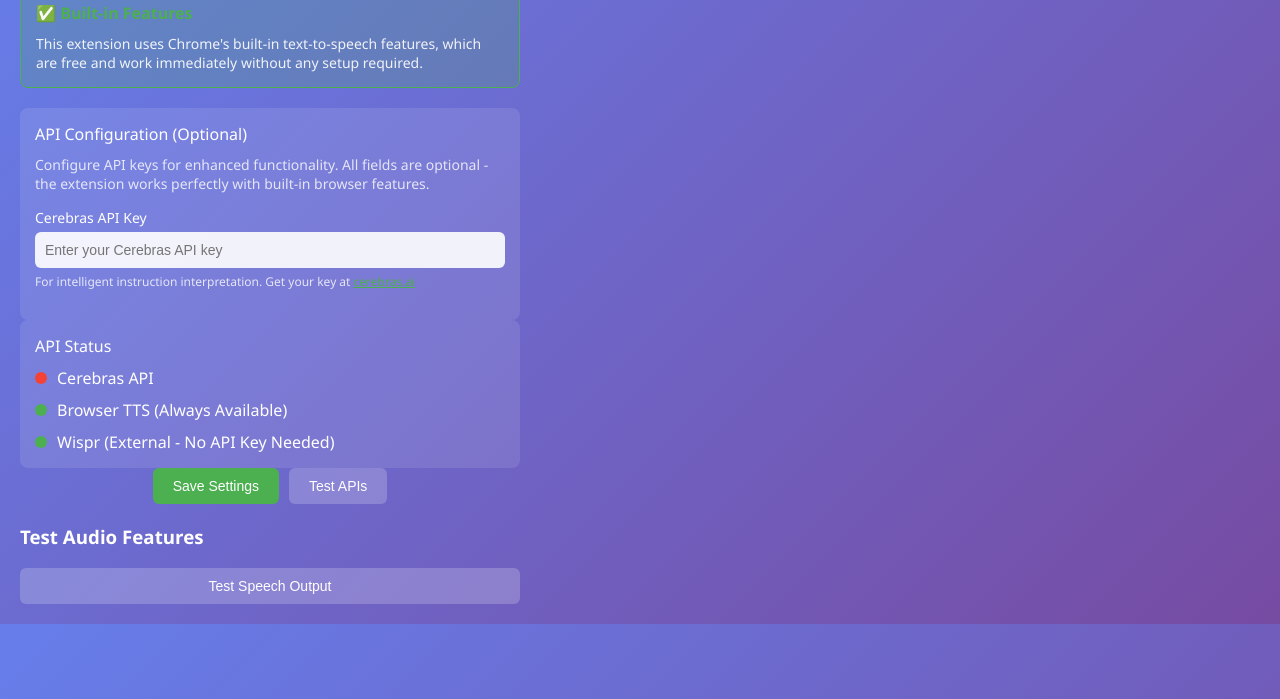
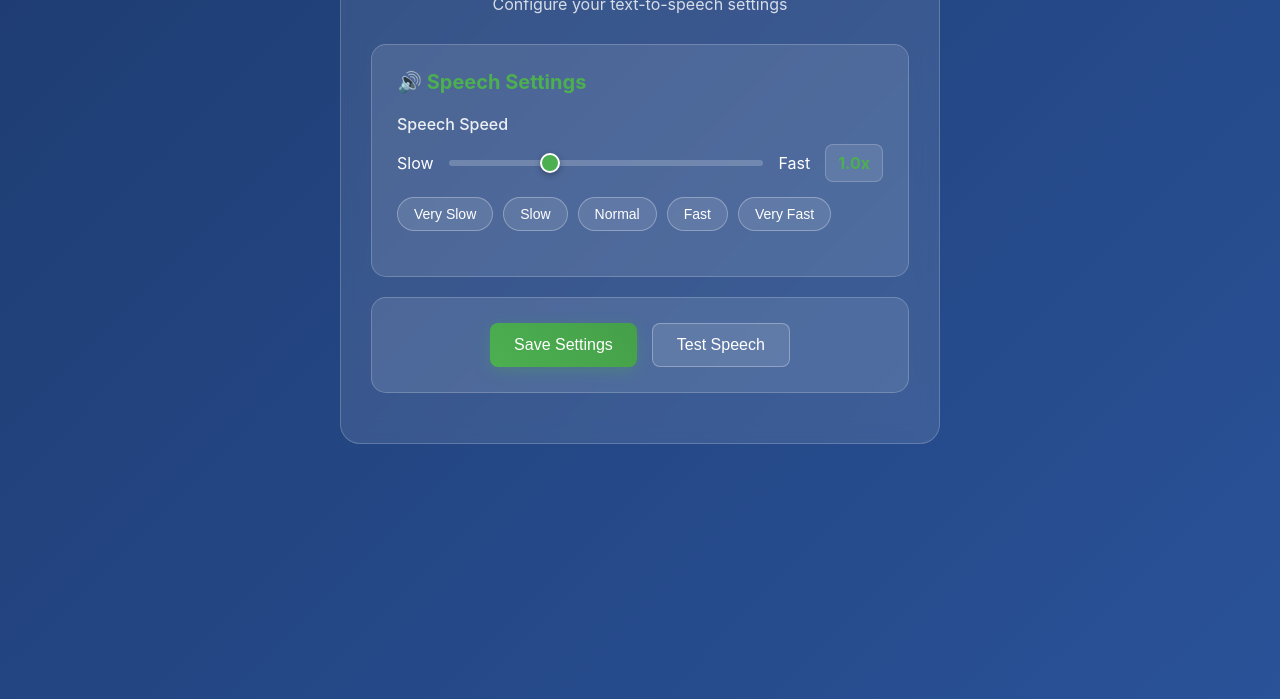
Before and after one commit to myang1220/blind-navigator-ai, a browser extension: page settings.html in a window 1280 px wide. Shown: the part 101-800 px from the top of the page. Drawn offline with Linux system fonts and the light colour scheme.

Commit message:
feat: good for now

```diff
--- a/settings.html
+++ b/settings.html
@@ -5,285 +5,260 @@
     <meta name="viewport" content="width=device-width, initial-scale=1.0">
     <title>Blind Navigator AI - Settings</title>
     <style>
+        * {
+            margin: 0;
+            padding: 0;
+            box-sizing: border-box;
+        }
+
         body {
-            width: 500px;
-            min-height: 400px;
-            margin: 0;
+            font-family: -apple-system, BlinkMacSystemFont, 'Segoe UI', Roboto, sans-serif;
+            background: linear-gradient(135deg, #1e3c72 0%, #2a5298 100%);
+            color: white;
+            min-height: 100vh;
             padding: 20px;
-            font-family: 'Segoe UI', Tahoma, Geneva, Verdana, sans-serif;
-            background: linear-gradient(135deg, #667eea 0%, #764ba2 100%);
-            color: white;
         }
 
         .container {
-            display: flex;
-            flex-direction: column;
-            gap: 20px;
+            max-width: 600px;
+            margin: 0 auto;
+            background: rgba(255, 255, 255, 0.1);
+            border-radius: 20px;
+            padding: 30px;
+            backdrop-filter: blur(10px);
+            border: 1px solid rgba(255, 255, 255, 0.2);
         }
 
         .header {
             text-align: center;
-            margin-bottom: 20px;
+            margin-bottom: 30px;
         }
 
         .header h1 {
-            margin: 0;
-            font-size: 20px;
-            font-weight: 600;
+            font-size: 28px;
+            margin-bottom: 10px;
+            background: linear-gradient(45deg, #4CAF50, #8BC34A);
+            -webkit-background-clip: text;
+            -webkit-text-fill-color: transparent;
+            background-clip: text;
+        }
+
+        .header p {
+            color: rgba(255, 255, 255, 0.8);
+            font-size: 16px;
         }
 
         .section {
             background: rgba(255, 255, 255, 0.1);
-            padding: 15px;
-            border-radius: 8px;
+            border-radius: 15px;
+            padding: 25px;
+            margin-bottom: 20px;
+            border: 1px solid rgba(255, 255, 255, 0.2);
         }
 
-        .section h3 {
-            margin: 0 0 10px 0;
-            font-size: 16px;
-            font-weight: 500;
+        .section h2 {
+            margin-bottom: 20px;
+            color: #4CAF50;
+            font-size: 20px;
+            display: flex;
+            align-items: center;
+            gap: 10px;
         }
 
         .form-group {
-            margin-bottom: 15px;
+            margin-bottom: 20px;
         }
 
         .form-group label {
             display: block;
-            margin-bottom: 5px;
-            font-size: 14px;
+            margin-bottom: 8px;
             font-weight: 500;
+            color: rgba(255, 255, 255, 0.9);
         }
 
-        .form-group input {
-            width: 100%;
-            padding: 10px;
-            border: none;
-            border-radius: 6px;
-            font-size: 14px;
-            background: rgba(255, 255, 255, 0.9);
-            color: #333;
-            box-sizing: border-box;
+        .speed-control {
+            display: flex;
+            align-items: center;
+            gap: 15px;
+            margin-top: 10px;
         }
 
-        .form-group input:focus {
-            outline: 2px solid #4CAF50;
-            outline-offset: 2px;
+        .speed-slider {
+            flex: 1;
+            height: 6px;
+            border-radius: 3px;
+            background: rgba(255, 255, 255, 0.2);
+            outline: none;
+            -webkit-appearance: none;
         }
 
-        .form-group .help-text {
-            font-size: 12px;
-            color: rgba(255, 255, 255, 0.8);
-            margin-top: 5px;
+        .speed-slider::-webkit-slider-thumb {
+            -webkit-appearance: none;
+            appearance: none;
+            width: 20px;
+            height: 20px;
+            border-radius: 50%;
+            background: #4CAF50;
+            cursor: pointer;
+            border: 2px solid white;
+            box-shadow: 0 2px 6px rgba(0, 0, 0, 0.3);
         }
 
-        .button-group {
-            display: flex;
-            gap: 10px;
-            justify-content: center;
+        .speed-slider::-moz-range-thumb {
+            width: 20px;
+            height: 20px;
+            border-radius: 50%;
+            background: #4CAF50;
+            cursor: pointer;
+            border: 2px solid white;
+            box-shadow: 0 2px 6px rgba(0, 0, 0, 0.3);
+        }
+
+        .speed-value {
+            min-width: 50px;
+            text-align: center;
+            font-weight: bold;
+            color: #4CAF50;
+            background: rgba(255, 255, 255, 0.1);
+            padding: 8px 12px;
+            border-radius: 8px;
+            border: 1px solid rgba(255, 255, 255, 0.2);
         }
 
         .btn {
-            padding: 10px 20px;
+            padding: 12px 24px;
             border: none;
-            border-radius: 6px;
-            font-size: 14px;
+            border-radius: 8px;
+            font-size: 16px;
             font-weight: 500;
             cursor: pointer;
-            transition: background 0.3s;
+            transition: all 0.3s ease;
+            text-decoration: none;
+            display: inline-block;
+            text-align: center;
         }
 
         .btn-primary {
-            background: #4CAF50;
+            background: linear-gradient(45deg, #4CAF50, #45a049);
             color: white;
+            box-shadow: 0 4px 15px rgba(76, 175, 80, 0.3);
         }
 
         .btn-primary:hover {
-            background: #45a049;
+            transform: translateY(-2px);
+            box-shadow: 0 6px 20px rgba(76, 175, 80, 0.4);
         }
 
         .btn-secondary {
-            background: rgba(255, 255, 255, 0.2);
+            background: rgba(255, 255, 255, 0.1);
             color: white;
+            border: 1px solid rgba(255, 255, 255, 0.3);
         }
 
         .btn-secondary:hover {
-            background: rgba(255, 255, 255, 0.3);
+            background: rgba(255, 255, 255, 0.2);
+        }
+
+        .test-section {
+            text-align: center;
+            margin-top: 20px;
         }
 
         .status {
-            padding: 10px;
-            border-radius: 6px;
+            margin-top: 20px;
+            padding: 15px;
+            border-radius: 8px;
+            font-weight: 500;
             text-align: center;
-            font-size: 14px;
-            margin-top: 10px;
+            transition: all 0.3s ease;
+        }
+
+        .status.hidden {
+            display: none;
         }
 
         .status.success {
-            background: rgba(76, 175, 80, 0.3);
+            background: rgba(76, 175, 80, 0.2);
             border: 1px solid #4CAF50;
+            color: #4CAF50;
         }
 
         .status.error {
-            background: rgba(244, 67, 54, 0.3);
+            background: rgba(244, 67, 54, 0.2);
             border: 1px solid #f44336;
+            color: #f44336;
         }
 
         .status.info {
-            background: rgba(33, 150, 243, 0.3);
-            border: 1px solid #2196F3;
-        }
-
-        .hidden {
-            display: none;
-        }
-
-        .api-status {
-            display: flex;
-            align-items: center;
-            gap: 10px;
-            margin-top: 10px;
-        }
-
-        .status-indicator {
-            width: 12px;
-            height: 12px;
-            border-radius: 50%;
-            background: #f44336;
-        }
-
-        .status-indicator.connected {
-            background: #4CAF50;
-        }
-
-        .test-section {
-            margin-top: 20px;
-        }
-
-        .test-btn {
-            width: 100%;
-            padding: 10px;
-            background: rgba(255, 255, 255, 0.2);
-            color: white;
-            border: none;
-            border-radius: 6px;
-            cursor: pointer;
-            font-size: 14px;
-        }
-
-        .test-btn:hover {
-            background: rgba(255, 255, 255, 0.3);
-        }
-
-        .browser-features {
-            background: rgba(76, 175, 80, 0.2);
-            border: 1px solid #4CAF50;
-            padding: 15px;
-            border-radius: 8px;
-            margin-bottom: 20px;
-        }
-
-        .browser-features h4 {
-            margin: 0 0 10px 0;
-            color: #4CAF50;
-        }
-
-        .browser-features p {
-            margin: 0;
-            font-size: 14px;
-            color: rgba(255, 255, 255, 0.9);
-        }
-
-        .usage-info {
             background: rgba(33, 150, 243, 0.2);
             border: 1px solid #2196F3;
-            padding: 15px;
-            border-radius: 8px;
-            margin-bottom: 20px;
-        }
-
-        .usage-info h4 {
-            margin: 0 0 10px 0;
             color: #2196F3;
         }
 
-        .usage-info p {
-            margin: 0 0 10px 0;
-            font-size: 14px;
-            color: rgba(255, 255, 255, 0.9);
+        .speed-presets {
+            display: flex;
+            gap: 10px;
+            margin-top: 15px;
+            flex-wrap: wrap;
         }
 
-        .usage-info ul {
-            margin: 0;
-            padding-left: 20px;
+        .preset-btn {
+            padding: 8px 16px;
+            border: 1px solid rgba(255, 255, 255, 0.3);
+            background: rgba(255, 255, 255, 0.1);
+            color: white;
+            border-radius: 20px;
+            cursor: pointer;
             font-size: 14px;
-            color: rgba(255, 255, 255, 0.9);
+            transition: all 0.3s ease;
+        }
+
+        .preset-btn:hover {
+            background: rgba(255, 255, 255, 0.2);
+        }
+
+        .preset-btn.active {
+            background: #4CAF50;
+            border-color: #4CAF50;
         }
     </style>
 </head>
 <body>
     <div class="container">
         <div class="header">
-            <h1>⚙️ Blind Navigator AI Settings</h1>
-        </div>
-
-        <div class="browser-features">
-            <h4>✅ Built-in Features</h4>
-            <p>This extension uses Chrome's built-in text-to-speech features, which are free and work immediately without any setup required.</p>
-        </div>
-
-        <!-- <div class="usage-info">
-            <h4>📝 How to Use Wispr</h4>
-            <p>Since Wispr doesn't require an API key, you can use it directly:</p>
-            <ul>
-                <li>Go to <a href="https://wispr.ai" target="_blank" style="color: #4CAF50;">wispr.ai</a> in your browser</li>
-                <li>Record your voice or upload an audio file</li>
-                <li>Copy the transcribed text</li>
-                <li>Paste it into the text input in the extension popup</li>
-                <li>Press Enter or click Submit to process</li>
-            </ul> -->
+            <h1>🎧 Blind Navigator AI</h1>
+            <p>Configure your text-to-speech settings</p>
         </div>
 
         <div class="section">
-            <h3>API Configuration (Optional)</h3>
-            <p style="margin: 0 0 15px 0; font-size: 14px; color: rgba(255, 255, 255, 0.8);">
-                Configure API keys for enhanced functionality. All fields are optional - the extension works perfectly with built-in browser features.
-            </p>
+            <h2>🔊 Speech Settings</h2>
+            <div class="form-group">
+                <label for="speedSlider">Speech Speed</label>
+                <div class="speed-control">
+                    <span>Slow</span>
+                    <input type="range" id="speedSlider" class="speed-slider" min="0.1" max="3" step="0.1" value="1">
+                    <span>Fast</span>
+                    <div id="speedValue" class="speed-value">1.0x</div>
+                </div>
 
-            <div class="form-group">
-                <label for="cerebrasKey">Cerebras API Key</label>
-                <input type="password" id="cerebrasKey" placeholder="Enter your Cerebras API key">
-                <div class="help-text">For intelligent instruction interpretation. Get your key at <a href="https://cerebras.ai" target="_blank" style="color: #4CAF50;">cerebras.ai</a></div>
+                <div class="speed-presets">
+                    <button class="preset-btn" data-speed="0.5">Very Slow</button>
+                    <button class="preset-btn" data-speed="0.7">Slow</button>
+                    <button class="preset-btn" data-speed="1.0">Normal</button>
+                    <button class="preset-btn" data-speed="1.3">Fast</button>
+                    <button class="preset-btn" data-speed="1.8">Very Fast</button>
+                </div>
             </div>
         </div>
 
         <div class="section">
-            <h3>API Status</h3>
-            <div class="api-status">
-                <div class="status-indicator" id="cerebrasStatus"></div>
-                <span>Cerebras API</span>
-            </div>
-            <div class="api-status">
-                <div class="status-indicator connected"></div>
-                <span>Browser TTS (Always Available)</span>
-            </div>
-            <div class="api-status">
-                <div class="status-indicator connected"></div>
-                <span>Wispr (External - No API Key Needed)</span>
+            <div style="display: flex; gap: 15px; justify-content: center;">
+                <button id="saveBtn" class="btn btn-primary">Save Settings</button>
+                <button id="testBtn" class="btn btn-secondary">Test Speech</button>
             </div>
         </div>
 
-        <div class="button-group">
-            <button id="saveBtn" class="btn btn-primary">Save Settings</button>
-            <button id="testBtn" class="btn btn-secondary">Test APIs</button>
-        </div>
-
         <div id="status" class="status hidden"></div>
-
-        <div class="test-section">
-            <h3>Test Audio Features</h3>
-            <button id="testSpeechBtn" class="test-btn">Test Speech Output</button>
-        </div>
     </div>
 
     <script src="settings.js"></script>
--- a/settings.js
+++ b/settings.js
@@ -1,143 +1,109 @@
-class BlindNavigatorSettings {
+class SettingsManager {
     constructor() {
-        this.apiKeys = {
-            cerebras: ''
-        };
+        this.speedSlider = document.getElementById('speedSlider');
+        this.speedValue = document.getElementById('speedValue');
+        this.saveBtn = document.getElementById('saveBtn');
+        this.testBtn = document.getElementById('testBtn');
+        this.statusEl = document.getElementById('status');
+        this.presetBtns = document.querySelectorAll('.preset-btn');
 
-        this.initializeElements();
+        this.currentSpeed = 1.0;
+        this.initializeSettings();
         this.setupEventListeners();
-        this.loadSettings();
     }
 
-    initializeElements() {
-        this.cerebrasKeyInput = document.getElementById('cerebrasKey');
-
-        this.saveBtn = document.getElementById('saveBtn');
-        this.testBtn = document.getElementById('testBtn');
-        this.testSpeechBtn = document.getElementById('testSpeechBtn');
-
-        this.statusEl = document.getElementById('status');
-        this.cerebrasStatus = document.getElementById('cerebrasStatus');
+    async initializeSettings() {
+        // Load saved speed setting
+        const result = await chrome.storage.sync.get(['ttsSpeed']);
+        if (result.ttsSpeed !== undefined) {
+            this.currentSpeed = result.ttsSpeed;
+            this.updateSpeedDisplay();
+            this.updatePresetButtons();
+        }
     }
 
     setupEventListeners() {
+        // Speed slider
+        this.speedSlider.addEventListener('input', (e) => {
+            this.currentSpeed = parseFloat(e.target.value);
+            this.updateSpeedDisplay();
+            this.updatePresetButtons();
+            this.autoSave();
+        });
+
+        // Preset buttons
+        this.presetBtns.forEach(btn => {
+            btn.addEventListener('click', (e) => {
+                const speed = parseFloat(e.target.dataset.speed);
+                this.currentSpeed = speed;
+                this.speedSlider.value = speed;
+                this.updateSpeedDisplay();
+                this.updatePresetButtons();
+                this.autoSave();
+            });
+        });
+
+        // Save button
         this.saveBtn.addEventListener('click', () => this.saveSettings());
-        this.testBtn.addEventListener('click', () => this.testAPIs());
-        this.testSpeechBtn.addEventListener('click', () => this.testSpeechOutput());
 
-        // Auto-save on input change
-        [this.cerebrasKeyInput].forEach(input => {
-            input.addEventListener('input', () => this.autoSave());
-        });
+        // Test button
+        this.testBtn.addEventListener('click', () => this.testSpeech());
     }
 
-    async loadSettings() {
-        try {
-            const result = await chrome.storage.sync.get([
-                'cerebrasKey'
-            ]);
+    updateSpeedDisplay() {
+        this.speedValue.textContent = `${this.currentSpeed.toFixed(1)}x`;
+        this.speedSlider.value = this.currentSpeed;
+    }
 
-            this.cerebrasKeyInput.value = result.cerebrasKey || '';
-
-            this.updateAPIStatus();
-        } catch (error) {
-            console.error('Error loading settings:', error);
-            this.showStatus('Error loading settings', 'error');
-        }
+    updatePresetButtons() {
+        this.presetBtns.forEach(btn => {
+            btn.classList.remove('active');
+            const btnSpeed = parseFloat(btn.dataset.speed);
+            if (Math.abs(btnSpeed - this.currentSpeed) < 0.05) {
+                btn.classList.add('active');
+            }
+        });
     }
 
     async saveSettings() {
         try {
-            this.apiKeys = {
-                cerebras: this.cerebrasKeyInput.value.trim()
-            };
-
             await chrome.storage.sync.set({
-                cerebrasKey: this.apiKeys.cerebras
+                ttsSpeed: this.currentSpeed
             });
-
-            // Send updated keys to background script
-            await chrome.runtime.sendMessage({
-                action: 'setApiKeys',
-                keys: this.apiKeys
-            });
-
             this.showStatus('Settings saved successfully!', 'success');
-            this.updateAPIStatus();
         } catch (error) {
+            this.showStatus('Failed to save settings', 'error');
             console.error('Error saving settings:', error);
-            this.showStatus('Error saving settings', 'error');
         }
     }
 
     async autoSave() {
-        // Debounce auto-save
+        // Auto-save after a short delay to avoid too many saves
         clearTimeout(this.autoSaveTimeout);
         this.autoSaveTimeout = setTimeout(() => {
             this.saveSettings();
-        }, 1000);
+        }, 500);
     }
 
-    updateAPIStatus() {
-        this.cerebrasStatus.className = `status-indicator ${this.apiKeys.cerebras ? 'connected' : ''}`;
-    }
-
-    async testAPIs() {
-        this.showStatus('Testing APIs...', 'info');
-
-        const results = {
-            cerebras: false
-        };
-
-        // Test Cerebras API
-        if (this.apiKeys.cerebras) {
-            try {
-                const response = await fetch('https://api.cerebras.ai/v1/chat/completions', {
-                    method: 'POST',
-                    headers: {
-                        'Content-Type': 'application/json',
-                        'Authorization': `Bearer ${this.apiKeys.cerebras}`
-                    },
-                    body: JSON.stringify({
-                        model: 'cerebras-llama-2-7b-chat',
-                        messages: [{ role: 'user', content: 'Test' }],
-                        max_tokens: 10
-                    })
-                });
-                results.cerebras = response.ok;
-            } catch (error) {
-                console.error('Cerebras API test failed:', error);
-            }
-        }
-
-        // Update status indicators
-        this.cerebrasStatus.className = `status-indicator ${results.cerebras ? 'connected' : ''}`;
-
-        const successCount = Object.values(results).filter(Boolean).length;
-        const totalCount = Object.keys(results).length;
-
-        this.showStatus(`API test completed. ${successCount}/${totalCount} APIs working. Browser TTS and Wispr are always available.`, 'info');
-    }
-
-    async testSpeechOutput() {
+    async testSpeech() {
         if (!('speechSynthesis' in window)) {
-            this.showStatus('Speech output not supported in this browser', 'error');
+            this.showStatus('Speech synthesis not supported in this browser', 'error');
             return;
         }
 
         this.showStatus('Testing speech output...', 'info');
 
-        const utterance = new SpeechSynthesisUtterance('Blind Navigator AI speech output test successful!');
-        utterance.rate = 0.9;
+        const utterance = new SpeechSynthesisUtterance('This is a test of your current speech speed settings. The Blind Navigator AI is ready to help you navigate the web.');
+        utterance.rate = this.currentSpeed;
         utterance.pitch = 1;
         utterance.volume = 1;
 
         utterance.onend = () => {
-            this.showStatus('Speech output test successful!', 'success');
+            this.showStatus('Speech test completed successfully!', 'success');
         };
 
         utterance.onerror = (event) => {
-            this.showStatus(`Speech output test failed: ${event.error}`, 'error');
+            this.showStatus(`Speech test failed: ${event.error}`, 'error');
         };
 
         speechSynthesis.speak(utterance);
@@ -148,14 +114,16 @@ class BlindNavigatorSettings {
         this.statusEl.className = `status ${type}`;
         this.statusEl.classList.remove('hidden');
 
-        // Auto-hide after 5 seconds
-        setTimeout(() => {
-            this.statusEl.classList.add('hidden');
-        }, 5000);
+        // Auto-hide success and info messages after 3 seconds
+        if (type === 'success' || type === 'info') {
+            setTimeout(() => {
+                this.statusEl.classList.add('hidden');
+            }, 3000);
+        }
     }
 }
 
-// Initialize settings page when DOM is loaded
+// Initialize settings when DOM is loaded
 document.addEventListener('DOMContentLoaded', () => {
-    new BlindNavigatorSettings();
+    new SettingsManager();
 });
```
Also changed, not shown: background.js (+3 -135 lines), popup.html (+1 -26 lines), popup.js (+7 -2 lines).
